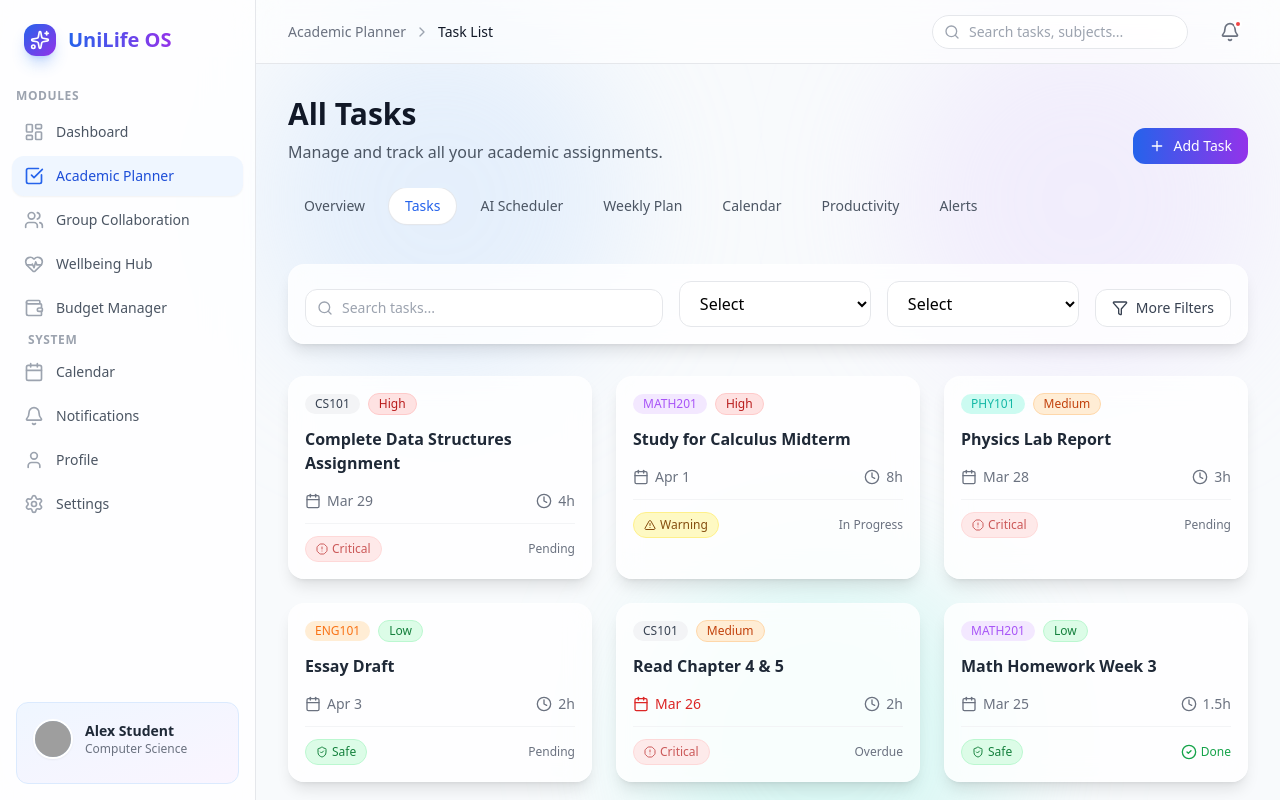
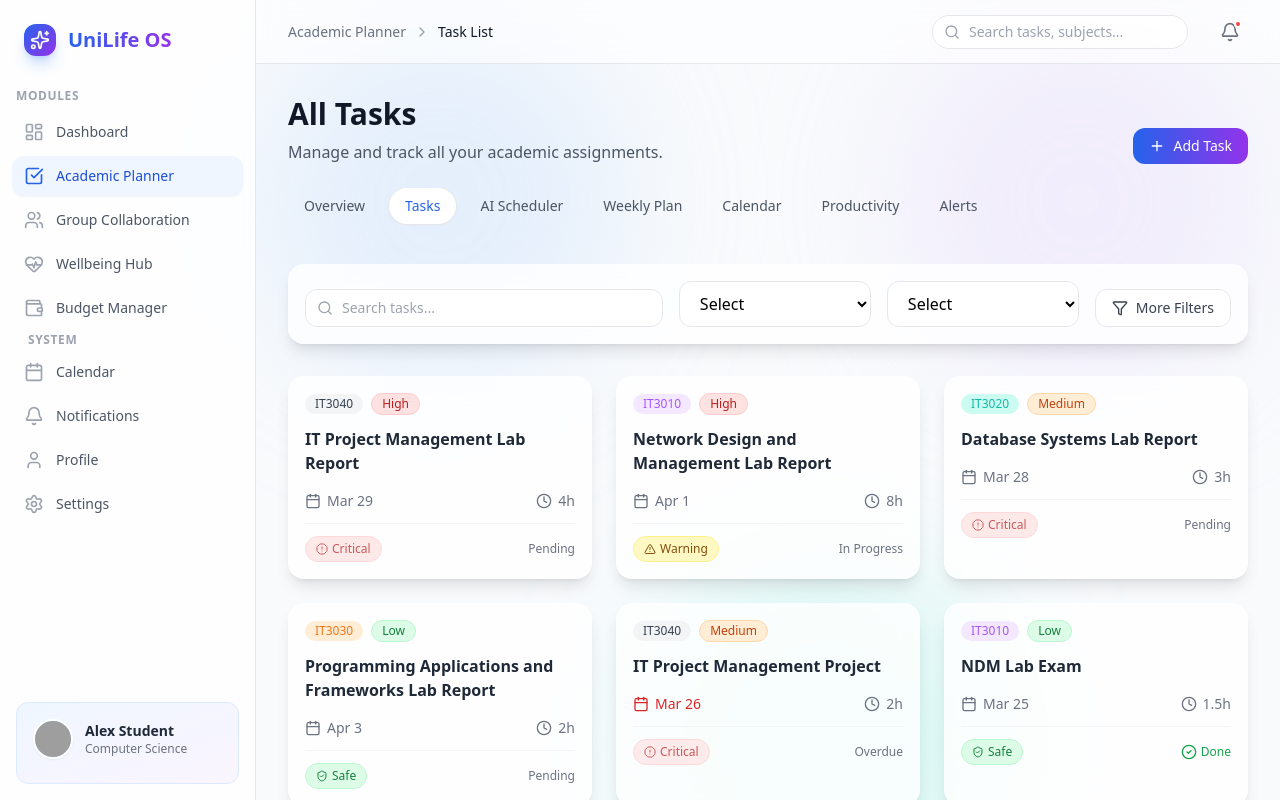
Before and after one commit to shashithh/unilife-os, a React (Vite) app in the folder frontend/: page /tasks in a window 1280 px wide. Built offline with nearby package versions, Linux system fonts and the light colour scheme; grey boxes are pictures that could not be loaded.

Commit message:
Update academic planner frontend

```diff
--- a/frontend/src/data/mockData.js
+++ b/frontend/src/data/mockData.js
@@ -1,32 +1,32 @@
 export const subjects = [
   {
     id: 's1',
-  name: 'Computer Science',
-  code: 'CS101',
+    name: 'IT Project Management',
+    code: 'IT3040',
     color: 'bg-blue-500',
     text: 'text-blue-500',
     bgLight: 'bg-blue-100'
   },
   {
     id: 's2',
-  name: 'Mathematics',
-  code: 'MATH201',
+    name: 'Network Design and Management',
+    code: 'IT3010',
     color: 'bg-purple-500',
     text: 'text-purple-500',
     bgLight: 'bg-purple-100'
   },
   {
     id: 's3',
-  name: 'Physics',
-  code: 'PHY101',
+    name: 'Database Systems',
+    code: 'IT3020',
     color: 'bg-teal-500',
     text: 'text-teal-500',
     bgLight: 'bg-teal-100'
   },
   {
     id: 's4',
-  name: 'English Literature',
-  code: 'ENG101',
+    name: 'Programming Applications and Frameworks',
+    code: 'IT3030',
     color: 'bg-orange-500',
     text: 'text-orange-500',
     bgLight: 'bg-orange-100'
@@ -36,7 +36,7 @@ export const subjects = [
 export const tasks = [
   {
     id: 't1',
-  title: 'Complete Data Structures Assignment',
+    title: 'IT Project Management Lab Report',
     subjectId: 's1',
     deadline: new Date(
       new Date().setDate(new Date().getDate() + 2)
@@ -48,7 +48,7 @@ export const tasks = [
   },
   {
     id: 't2',
-  title: 'Study for Calculus Midterm',
+    title: 'Network Design and Management Lab Report',
     subjectId: 's2',
     deadline: new Date(
       new Date().setDate(new Date().getDate() + 5)
@@ -60,7 +60,7 @@ export const tasks = [
   },
   {
     id: 't3',
-  title: 'Physics Lab Report',
+    title: 'Database Systems Lab Report',
     subjectId: 's3',
     deadline: new Date(
       new Date().setDate(new Date().getDate() + 1)
@@ -72,7 +72,7 @@ export const tasks = [
   },
   {
     id: 't4',
-  title: 'Essay Draft',
+    title: 'Programming Applications and Frameworks Lab Report',
     subjectId: 's4',
     deadline: new Date(
       new Date().setDate(new Date().getDate() + 7)
@@ -84,7 +84,7 @@ export const tasks = [
   },
   {
     id: 't5',
-  title: 'Read Chapter 4 & 5',
+    title: 'IT Project Management Project',
     subjectId: 's1',
     deadline: new Date(
       new Date().setDate(new Date().getDate() - 1)
@@ -96,7 +96,7 @@ export const tasks = [
   },
   {
     id: 't6',
-  title: 'Math Homework Week 3',
+    title: 'NDM Lab Exam ',
     subjectId: 's2',
     deadline: new Date(
       new Date().setDate(new Date().getDate() - 2)
@@ -124,10 +124,10 @@ export const productivityStats = {
     { name: 'Sun', hours: 1, completed: 0 }],
 
   subjectFocus: [
-  { name: 'Computer Science', value: 40, color: '#3B82F6' },
-  { name: 'Mathematics', value: 30, color: '#8B5CF6' },
-  { name: 'Physics', value: 20, color: '#14B8A6' },
-  { name: 'English', value: 10, color: '#F97316' }]
+    { name: 'IT Project Management', value: 40, color: '#3B82F6' },
+    { name: 'Network Design and Management', value: 30, color: '#8B5CF6' },
+    { name: 'Database Systems', value: 20, color: '#14B8A6' },
+    { name: 'Programming Applications and Frameworks', value: 10, color: '#F97316' }]
 
 };
 
@@ -143,7 +143,7 @@ export const aiRecommendations = [
   {
     id: 'r2',
     type: 'focus',
-  title: 'Calculus Midterm Approaching',
+    title: 'Midterm Approaching',
     description:
       'Based on your past completion rate, allocate 2 extra hours to Math this weekend to ensure a safe readiness level.',
     action: 'Add Study Block'
@@ -151,7 +151,7 @@ export const aiRecommendations = [
   {
     id: 'r3',
     type: 'risk',
-  title: 'Critical Risk: Data Structures',
+    title: 'Critical Risk: IT Project Management Project',
     description:
       'This assignment usually takes 4 hours. You only have 2 hours of free time scheduled before the deadline.',
     action: 'Analyze Workload'
--- a/frontend/src/pages/planner/AIScheduler.jsx
+++ b/frontend/src/pages/planner/AIScheduler.jsx
@@ -1,25 +1,30 @@
-import React, { useState } from 'react';
-import { Card } from '../../components/ui/Card';
-import { Button } from '../../components/ui/Button';
-import { PlannerNav } from '../../components/planner/PlannerNav';
+import React, { useState } from "react";
+import { useNavigate } from "react-router-dom";
+import { Card } from "../../components/ui/Card";
+import { Button } from "../../components/ui/Button";
+import { PlannerNav } from "../../components/planner/PlannerNav";
 import {
   BrainCircuit,
   Sparkles,
   RefreshCw,
-  AlertTriangle,
   CheckCircle2,
-  Calendar } from
-'lucide-react';
+  Calendar,
+} from "lucide-react";
+
 export function AIScheduler() {
+  const navigate = useNavigate();
   const [isAnalyzing, setIsAnalyzing] = useState(false);
   const [hasAnalyzed, setHasAnalyzed] = useState(false);
+
   const handleAnalyze = () => {
     setIsAnalyzing(true);
+
     setTimeout(() => {
       setIsAnalyzing(false);
       setHasAnalyzed(true);
     }, 2000);
   };
+
   return (
     <div className="max-w-5xl mx-auto">
       <div className="mb-6">
@@ -41,9 +46,11 @@ export function AIScheduler() {
             <div className="w-12 h-12 bg-purple-100 rounded-xl flex items-center justify-center mb-4 text-purple-600">
               <Sparkles className="w-6 h-6" />
             </div>
+
             <h2 className="text-xl font-bold text-gray-900 mb-2">
               Smart Analysis
             </h2>
+
             <p className="text-sm text-gray-600 mb-6">
               The AI checks your past completion rate, upcoming deadlines, and
               task priorities to suggest the most efficient study schedule.
@@ -55,14 +62,14 @@ export function AIScheduler() {
               onClick={handleAnalyze}
               disabled={isAnalyzing}
               icon={
-              isAnalyzing ?
-              <RefreshCw className="w-4 h-4 animate-spin" /> :
-
-              <BrainCircuit className="w-4 h-4" />
-
-              }>
-
-              {isAnalyzing ? 'Analyzing Workload...' : 'Run AI Analysis'}
+                isAnalyzing ? (
+                  <RefreshCw className="w-4 h-4 animate-spin" />
+                ) : (
+                  <BrainCircuit className="w-4 h-4" />
+                )
+              }
+            >
+              {isAnalyzing ? "Analyzing Workload..." : "Run AI Analysis"}
             </Button>
           </Card>
 
@@ -70,28 +77,28 @@ export function AIScheduler() {
             <h3 className="font-bold text-gray-900 mb-4">Factors Considered</h3>
             <ul className="space-y-3 text-sm text-gray-600">
               <li className="flex items-center gap-2">
-                <CheckCircle2 className="w-4 h-4 text-green-500" /> Deadline
-                Proximity
+                <CheckCircle2 className="w-4 h-4 text-green-500" />
+                Deadline Proximity
               </li>
               <li className="flex items-center gap-2">
-                <CheckCircle2 className="w-4 h-4 text-green-500" /> Task
-                Priority Level
+                <CheckCircle2 className="w-4 h-4 text-green-500" />
+                Task Priority Level
               </li>
               <li className="flex items-center gap-2">
-                <CheckCircle2 className="w-4 h-4 text-green-500" /> Historical
-                Completion Rate
+                <CheckCircle2 className="w-4 h-4 text-green-500" />
+                Historical Completion Rate
               </li>
               <li className="flex items-center gap-2">
-                <CheckCircle2 className="w-4 h-4 text-green-500" /> Available
-                Free Time
+                <CheckCircle2 className="w-4 h-4 text-green-500" />
+                Available Free Time
               </li>
             </ul>
           </Card>
         </div>
 
         <div className="lg:col-span-2">
-          {isAnalyzing ?
-          <Card className="h-full min-h-[400px] flex flex-col items-center justify-center p-8 text-center">
+          {isAnalyzing ? (
+            <Card className="h-full min-h-[400px] flex flex-col items-center justify-center p-8 text-center">
               <div className="w-16 h-16 rounded-full border-4 border-purple-100 border-t-purple-600 animate-spin mb-6"></div>
               <h3 className="text-xl font-bold text-gray-900 mb-2">
                 Processing your schedule...
@@ -100,9 +107,9 @@ export function AIScheduler() {
                 Calculating optimal study blocks, predicting deadline risks, and
                 auto-rescheduling missed tasks.
               </p>
-            </Card> :
-          hasAnalyzed ?
-          <div className="space-y-6 animate-slide-up">
+            </Card>
+          ) : hasAnalyzed ? (
+            <div className="space-y-6 animate-slide-up">
               <Card className="p-6 border-l-4 border-l-green-500">
                 <div className="flex justify-between items-start mb-4">
                   <div>
@@ -113,6 +120,7 @@ export function AIScheduler() {
                       Your schedule has been optimized for maximum productivity.
                     </p>
                   </div>
+
                   <span className="px-3 py-1 bg-green-100 text-green-700 rounded-full text-sm font-medium">
                     Productivity Score: +12%
                   </span>
@@ -121,13 +129,14 @@ export function AIScheduler() {
                 <div className="grid grid-cols-2 gap-4 mt-6">
                   <div className="p-4 bg-gray-50 rounded-xl">
                     <p className="text-sm text-gray-500 mb-1">
-                      Tasks Rescheduled
+                      Tasks completed
                     </p>
                     <p className="text-2xl font-bold text-gray-900">3</p>
                   </div>
+
                   <div className="p-4 bg-gray-50 rounded-xl">
                     <p className="text-sm text-gray-500 mb-1">
-                      Study Blocks Added
+                      Tasks Pending
                     </p>
                     <p className="text-2xl font-bold text-gray-900">5</p>
                   </div>
@@ -138,24 +147,8 @@ export function AIScheduler() {
                 <h3 className="font-bold text-gray-900 mb-4">
                   AI Recommendations
                 </h3>
+
                 <div className="space-y-4">
-                  <div className="p-4 border border-orange-200 bg-orange-50 rounded-xl flex gap-4">
-                    <AlertTriangle className="w-6 h-6 text-orange-500 shrink-0" />
-                    <div>
-                      <h4 className="font-semibold text-gray-900">
-                        Overloaded Thursday
-                      </h4>
-                      <p className="text-sm text-gray-600 mt-1 mb-3">
-                        You had 8 hours of tasks scheduled for Thursday. I moved
-                        the Physics Lab Report to Wednesday to balance your
-                        workload.
-                      </p>
-                      <Button variant="secondary" size="sm">
-                        Review Changes
-                      </Button>
-                    </div>
-                  </div>
-
                   <div className="p-4 border border-blue-200 bg-blue-50 rounded-xl flex gap-4">
                     <Calendar className="w-6 h-6 text-blue-500 shrink-0" />
                     <div>
@@ -166,16 +159,21 @@ export function AIScheduler() {
                         A new study plan has been created based on your highest
                         priorities.
                       </p>
-                      <Button variant="primary" size="sm">
+
+                      <Button
+                        variant="primary"
+                        size="sm"
+                        onClick={() => navigate("/weekly-plan")}
+                      >
                         View Weekly Plan
                       </Button>
                     </div>
                   </div>
                 </div>
               </Card>
-            </div> :
-
-          <Card className="h-full min-h-[400px] flex flex-col items-center justify-center p-8 text-center bg-gray-50/50 border-dashed border-2">
+            </div>
+          ) : (
+            <Card className="h-full min-h-[400px] flex flex-col items-center justify-center p-8 text-center bg-gray-50/50 border-dashed border-2">
               <BrainCircuit className="w-16 h-16 text-gray-300 mb-4" />
               <h3 className="text-xl font-bold text-gray-500 mb-2">
                 Ready for Analysis
@@ -185,9 +183,9 @@ export function AIScheduler() {
                 academic schedule.
               </p>
             </Card>
-          }
+          )}
         </div>
       </div>
-    </div>);
-
+    </div>
+  );
 }
--- a/frontend/src/pages/planner/Calendar.jsx
+++ b/frontend/src/pages/planner/Calendar.jsx
@@ -17,9 +17,9 @@ export function Calendar() {
   });
 
   const [events, setEvents] = useState([
-    { day: 15, title: 'CS101 Project Due', color: 'bg-red-100 text-red-700 border-red-200' },
+    { day: 15, title: 'IT3040 Project Due', color: 'bg-red-100 text-red-700 border-red-200' },
     { day: 24, title: 'Study: Calculus', color: 'bg-purple-100 text-purple-700 border-purple-200' },
-    { day: 28, title: 'Essay Draft', color: 'bg-orange-100 text-orange-700 border-orange-200' }
+    { day: 28, title: 'NDM Lab Exam', color: 'bg-orange-100 text-orange-700 border-orange-200' }
   ]);
 
   const [errors, setErrors] = useState({});
--- a/frontend/src/pages/planner/WeeklyPlan.jsx
+++ b/frontend/src/pages/planner/WeeklyPlan.jsx
@@ -20,7 +20,7 @@ export function WeeklyPlan() {
     Monday: [
       {
         time: '09:00 AM',
-        task: 'CS101 Lecture',
+        task: 'IT3040 IT Project Management Lecture',
         type: 'class',
         color: 'bg-blue-100 text-blue-700 border-blue-200'
       },
@@ -29,55 +29,55 @@ export function WeeklyPlan() {
         task: 'Data Structures Assignment',
         type: 'study',
         color: 'bg-blue-500 text-white border-blue-600',
-        ai: true
+
       }
     ],
 
     Tuesday: [
       {
         time: '10:00 AM',
-        task: 'MATH201 Lecture',
+        task: 'IT3040 IT Project Management Tutorial',
         type: 'class',
         color: 'bg-purple-100 text-purple-700 border-purple-200'
       },
       {
         time: '03:00 PM',
-        task: 'Calculus Practice',
+        task: 'NDM Lab Exam',
         type: 'study',
         color: 'bg-purple-500 text-white border-purple-600',
-        ai: true
+
       }
     ],
 
     Wednesday: [
       {
         time: '11:00 AM',
-        task: 'PHY101 Lab',
+        task: 'IT3010 Data Structures and Algorithms Lecture',
         type: 'class',
         color: 'bg-teal-100 text-teal-700 border-teal-200'
       },
       {
         time: '04:00 PM',
-        task: 'Physics Lab Report',
+        task: 'PAF Lab Report',
         type: 'study',
         color: 'bg-teal-500 text-white border-teal-600',
-        ai: true
+
       }
     ],
 
     Thursday: [
       {
         time: '09:00 AM',
-        task: 'ENG101 Seminar',
+        task: 'IT3020 ESD Lecture',
         type: 'class',
         color: 'bg-orange-100 text-orange-700 border-orange-200'
       },
       {
         time: '01:00 PM',
-        task: 'Essay Draft Writing',
+        task: 'PAF Lab',
         type: 'study',
         color: 'bg-orange-500 text-white border-orange-600',
-        ai: true
+
       }
     ],
 
@@ -93,7 +93,7 @@ export function WeeklyPlan() {
         task: 'Weekly Review',
         type: 'study',
         color: 'bg-indigo-500 text-white border-indigo-600',
-        ai: true
+
       }
     ],
 
@@ -103,7 +103,7 @@ export function WeeklyPlan() {
         task: 'Deep Work: Calculus',
         type: 'study',
         color: 'bg-purple-500 text-white border-purple-600',
-        ai: true
+
       }
     ],
 
@@ -136,13 +136,7 @@ export function WeeklyPlan() {
 
       <PlannerNav />
 
-      <div className="mb-6 p-4 bg-gradient-to-r from-purple-50 to-blue-50 border border-purple-100 rounded-xl flex items-center gap-3">
-        <Sparkles className="w-5 h-5 text-purple-600" />
-        <span className="text-sm text-gray-700">
-          <strong>AI Note:</strong> I've distributed your heavy Calculus
-          workload across Tuesday and Saturday to prevent burnout.
-        </span>
-      </div>
+
 
       <div className="grid grid-cols-1 md:grid-cols-7 gap-4">
         {days.map((day) => (
```
Also changed, not shown: frontend/src/pages/planner/Alerts.jsx (+3 -9 lines), frontend/src/pages/planner/Dashboard.jsx (+4 -8 lines). Lines whose indentation alone changed are shown as unchanged.
